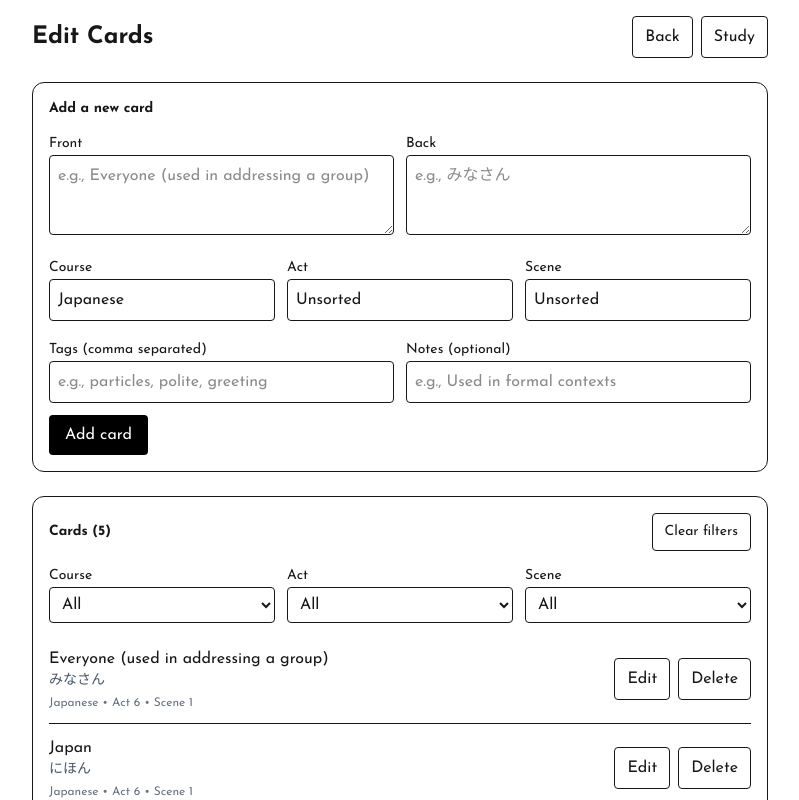
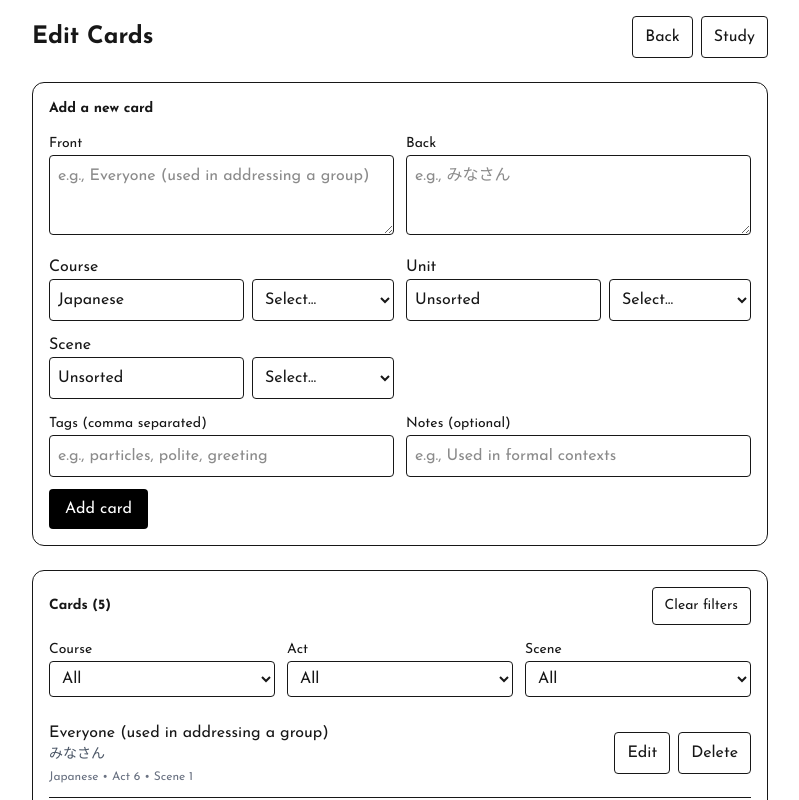
Before and after one commit to blissfulsaint/blisscards, a Next.js app: page /edit in a window 1280 px wide. Shown: the top 800 px of the page, without its empty margins (240-1039 px from the left). Built offline with nearby package versions, Linux system fonts and the light colour scheme.

Commit message:
Add ability to select existing courses/acts/scenes on the edit page

```diff
--- a/app/edit/page.tsx
+++ b/app/edit/page.tsx
@@ -158,51 +158,74 @@ export default function EditPage() {
           </div>
         </div>
 
-        <div className="grid md:grid-cols-3 gap-3">
-          <div className="space-y-1">
-            <label className="text-sm font-medium">Course</label>
+        <div className="grid md:grid-cols-2 gap-3">
+          <div>
+            <label>Course</label>
+            <div className="flex gap-2">
               <input
-              className="w-full border rounded p-2"
+                className="flex-1 border rounded p-2"
                 value={form.course}
                 onChange={e => set("course", e.target.value)}
-              list="courses"
+                placeholder="Type or pick…"
               />
-            <datalist id="courses">
-              {courses.map(c => <option key={c} value={c} />)}
-            </datalist>
+              <select
+                className="w-40 border rounded p-2"
+                value=""
+                onChange={e => {
+                  if (e.target.value) set("course", e.target.value)
+                  e.currentTarget.value = ""
+                }}
+              >
+                <option value="">Select...</option>
+                {courses.map(c => <option key={c} value={c}>{c}</option>)}
+              </select>
+            </div>
           </div>
 
-          <div className="space-y-1">
-            <label className="text-sm font-medium">Act</label>
+          <div>
+            <label>Unit</label>
+            <div className="flex gap-2">
               <input
-              className="w-full border rounded p-2"
+                className="flex-1 border rounded p-2"
                 value={form.act}
                 onChange={e => set("act", e.target.value)}
-              list="acts"
+                placeholder="Type or pick…"
               />
-            <datalist id="acts">
-              {uniq(cards.filter(c => (form.course ? c.path?.[0] === form.course : true)).map(c => c.path?.[1])).map(a => (
-                <option key={a} value={a} />
-              ))}
-            </datalist>
+              <select
+                className="w-40 border rounded p-2"
+                value=""
+                onChange={e => {
+                  if (e.target.value) set("act", e.target.value)
+                  e.currentTarget.value = ""
+                }}
+              >
+                <option value="">Select...</option>
+                {acts.map(c => <option key={c} value={c}>{c}</option>)}
+              </select>
+            </div>
           </div>
 
-          <div className="space-y-1">
-            <label className="text-sm font-medium">Scene</label>
+          <div>
+            <label>Scene</label>
+            <div className="flex gap-2">
               <input
-              className="w-full border rounded p-2"
+                className="flex-1 border rounded p-2"
                 value={form.scene}
                 onChange={e => set("scene", e.target.value)}
-              list="scenes"
+                placeholder="Type or pick…"
               />
-            <datalist id="scenes">
-              {uniq(cards
-                .filter(c => (form.course ? c.path?.[0] === form.course : true) && (form.act ? c.path?.[1] === form.act : true))
-                .map(c => c.path?.[2])
-              ).map(s => (
-                <option key={s} value={s} />
-              ))}
-            </datalist>
+              <select
+                className="w-40 border rounded p-2"
+                value=""
+                onChange={e => {
+                  if (e.target.value) set("scene", e.target.value)
+                  e.currentTarget.value = ""
+                }}
+              >
+                <option value="">Select...</option>
+                {scenes.map(c => <option key={c} value={c}>{c}</option>)}
+              </select>
+            </div>
           </div>
         </div>
 
--- a/app/lib/useMounted.ts
+++ b/app/lib/useMounted.ts
@@ -9,7 +9,7 @@ function subscribe(callback: () => void) {
 
   // Fire callback on next microtask after hydration.
   // This makes the first client render match the server, then updates right after.
-  const id = queueMicrotask(callback)
+  queueMicrotask(callback)
 
   // queueMicrotask returns void, so just provide an unsubscribe no-op
   return () => {
```
Lines whose indentation alone changed are shown as unchanged.
